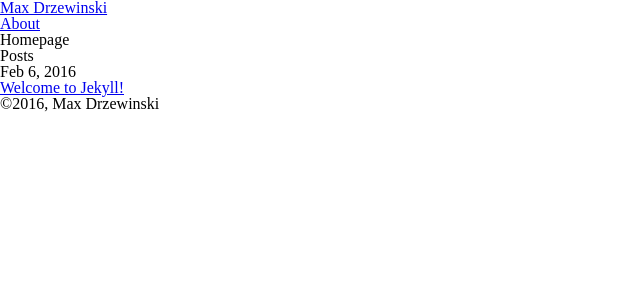
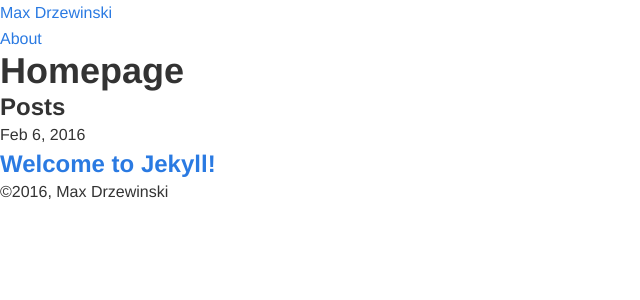
Before and after one commit to maxdrz/maxdrz.github.io, a Jekyll site: the page built from index.html, in a window 1280 px wide. Shown: the top 300 px of the page, without its empty margins (0-640 px from the left). Built offline with Jekyll 4.4.1, drawn with Linux system fonts in a browser that asks for light colours.

Commit message:
Add skeleton typography styles

```diff
--- /dev/null
+++ b/_sass/_typography.scss
@@ -0,0 +1,66 @@
+/// Typography
+body, select, input, textarea {
+  font: $base-font-weight #{$base-font-size}/#{$base-line-height} $base-font-family;
+  color: $text-color;
+}
+
+// Typography > Headings
+h1, h2, h3, h4, h5, h6 {
+  font-weight: $base-font-weight;
+}
+h1 {
+  font-size: $font-size-1;
+  font-weight: bold;
+  line-height: 1.1;
+}
+h2 {
+  font-size: $font-size-2;
+  font-weight: bold;
+  line-height: 1.3;
+}
+h3 {
+  font-size: $font-size-3;
+  font-weight: bold;
+}
+h4 {
+  font-size: $font-size-4;
+}
+
+// Typography > Paragraphs
+p {
+  margin-bottom: 1em;
+}
+p:last-of-type {
+  margin-bottom: 0;
+}
+
+// Typography > Modifiers
+strong {
+  font-weight: bold;
+}
+em {
+  font-style: italic;
+}
+.meta {
+  color: $grey-color;
+}
+.text-center {
+  text-align: center;
+}
+
+// Typography > Links
+a {
+  color: $brand-color;
+  border-bottom: 1px solid transparent;
+  text-decoration: none;
+}
+a:hover,
+a:focus {
+  border-bottom: 1px solid $brand-color;
+  @include transition(all 0.5s ease);
+}
+
+// Typography > Blockquotes
+blockquote {
+  // TODO: style these
+}
--- a/css/main.scss
+++ b/css/main.scss
@@ -12,10 +12,10 @@ $base-font-size:   16px;
 $base-font-weight: 400;
 $base-line-height: 1.6;
 
-$font-size-1:      40px;
-$font-size-2:      32px;
-$font-size-3:      24px;
-$font-size-4:      22px;
+$font-size-1:      36px;
+$font-size-2:      24px;
+$font-size-3:      20px;
+$font-size-4:      18px;
 
 // Colors
 $black:                 #000;
@@ -31,9 +31,20 @@ $grey-color-dark:       darken($grey-color, 25%);
 $grid-gutter:      30px;
 $site-max-width:   960px;
 
+/// Vendor Prefixed Mixins
+
+// Transition
+@mixin transition ($attrs) {
+  -webkit-transition: $attrs;
+     -moz-transition: $attrs;
+      -ms-transition: $attrs;
+       -o-transition: $attrs;
+          transition: $attrs;
+}
 
 // Import partials from `sass_dir` (defaults to `_sass`)
 @import
   "reset",
-  "base"
+  "base",
+  "typography"
 ;
```
